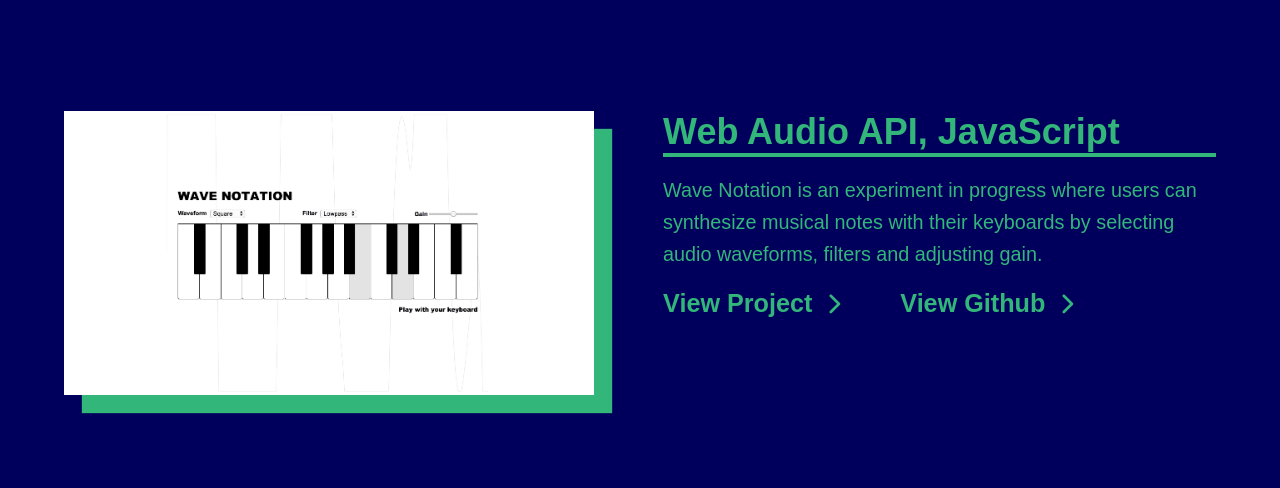
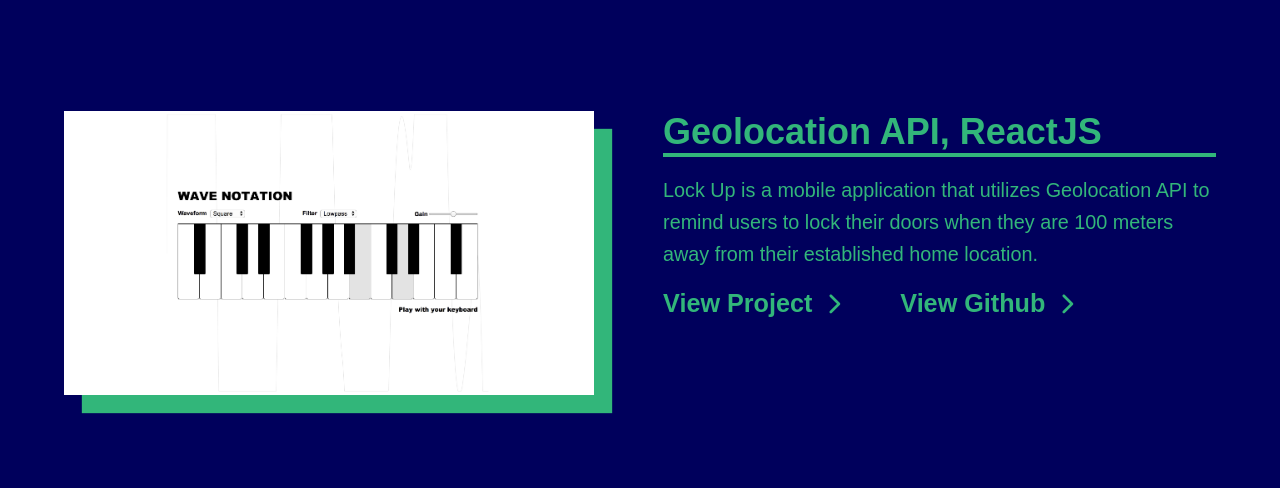
Before and after one commit to phamandrew/portfolio-three, a website: page index.html in a window 1280 px wide. Shown: the part 2834-3322 px from the top of the page. Drawn offline with nearby package versions, Linux system fonts and the light colour scheme.

Commit message:
adding rough draft for lock up portfolio piece

```diff
--- a/index.html
+++ b/index.html
@@ -3,7 +3,7 @@
 <head>
 	<meta charset="UTF-8">
 	<title>Andrew Pham</title>
-	<link rel="stylesheet" href="/public/styles/style.css">
+	<link rel="stylesheet" href="public/styles/style.css">
 	<script src="https://use.fontawesome.com/023b380c33.js"></script>
 	<link rel="icon" type="image/png" href="public/assets/favicon.png">
 	<meta name="viewport" content="initial-scale=1.0; width=device-width;">
@@ -119,6 +119,28 @@
 			<img src="/public/assets/projects.jpg" alt="A photograph of a row of portable classrooms lined up completely linear, with suburban homes looming in the background.">
 		</div>
 		<div class="container">
+			<div class="projects" id="lock-up">
+				<div class="project-left">
+					<a href="http://phamandrew.github.io/lock-up-react/"><img src="/public/assets/wn.png" alt="Screenshot of Wave Notation synthesizer application."></a>
+				</div>
+				<div class="project-right">
+					<a href="http://phamandrew.github.io/lock-up-react/">
+						<h3>Geolocation API, ReactJS</h3>
+					</a>
+					<p>Lock Up is a mobile application that utilizes Geolocation API to remind users to lock their doors when they are 100 meters away from their established home location.</p>
+					<div class="view-projects">
+
+						<a class="view" href="http://andrewpham.io/wave-notation/">
+							<h4>View Project</h4>
+							<i class="fa fa-chevron-right" aria-hidden="true"></i>
+						</a>
+						<a class="view" href="https://github.com/phamandrew/wave-notation">
+							<h4>View Github</h4>
+							<i class="fa fa-chevron-right" aria-hidden="true"></i>
+						</a>
+					</div>
+				</div>
+			</div>
 			<div class="projects" id="wave-notation">
 				<div class="project-left">
 					<a href="http://andrewpham.io/wave-notation/"><img src="/public/assets/wn.png" alt="Screenshot of Wave Notation synthesizer application."></a>
```
